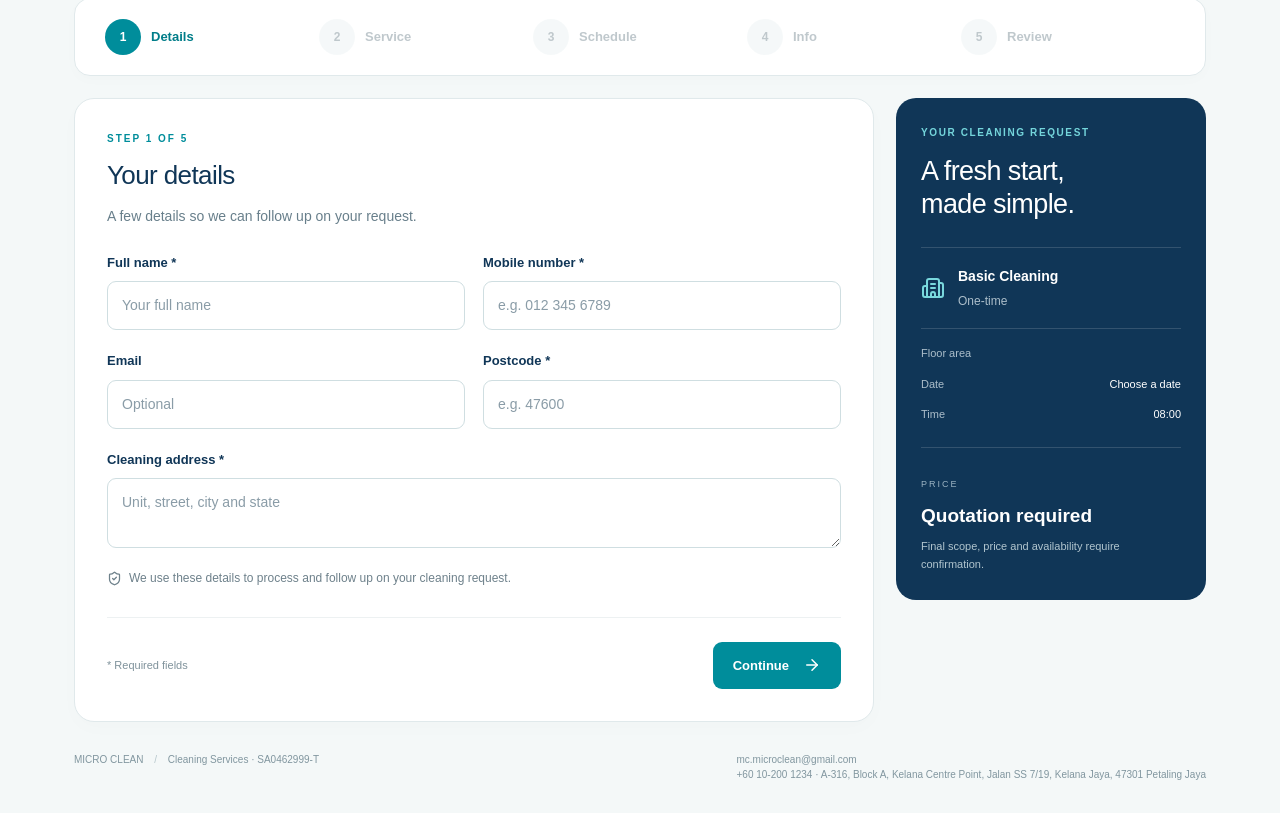
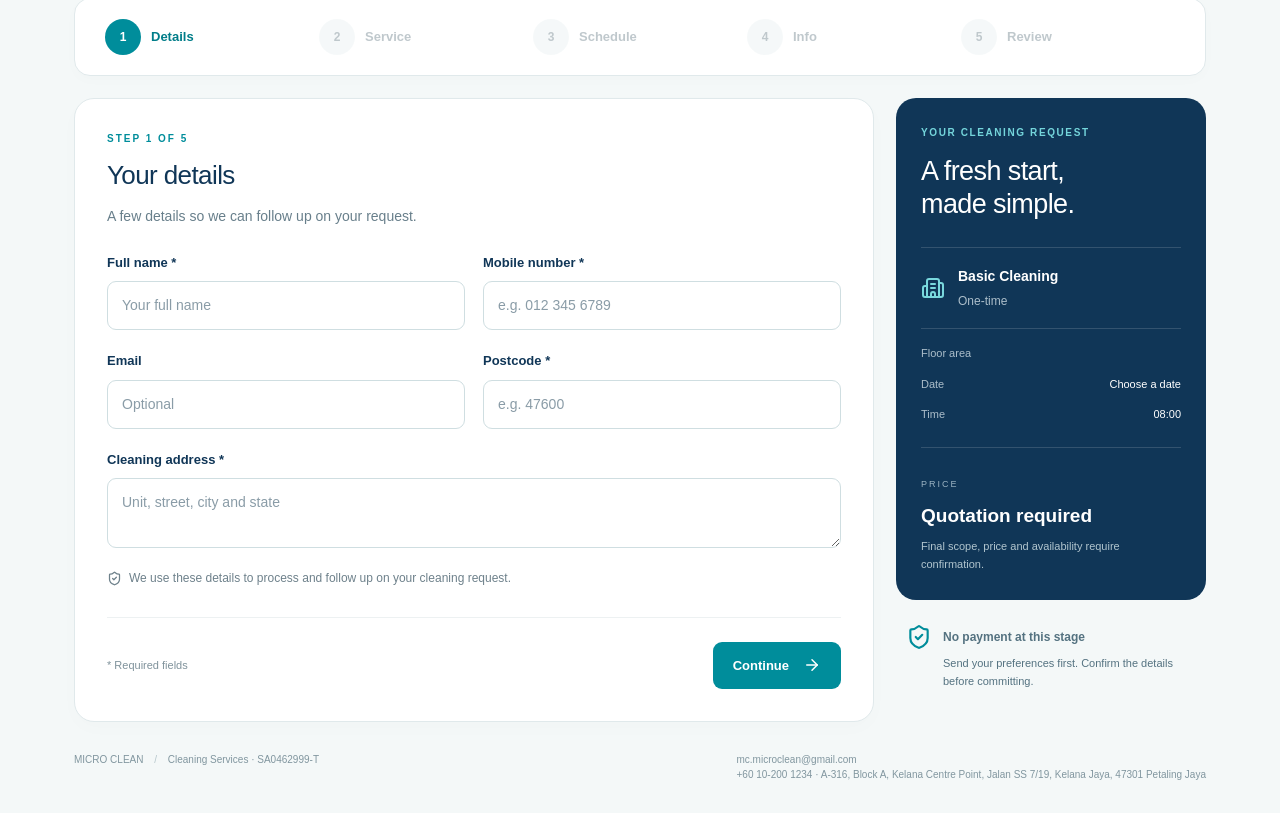
Before and after one commit to Wajid-DebugTech/Micro-Clean-Booking-App, a Next.js app in the folder micro-clean/: page / in a window 1280 px wide. Shown: the part 417-1230 px from the top of the page. Built offline with nearby package versions, Linux system fonts and the light colour scheme.

Commit message:
added aside note to form wizard

```diff
--- a/micro-clean/src/app/globals.css
+++ b/micro-clean/src/app/globals.css
@@ -630,3 +630,24 @@ h3 {
     padding:12px;
     font-size:13px;
 }
+
+.aside-note {
+    color: #547280;
+    gap: 11px;
+    padding: 24px 10px;
+    display: flex;
+}
+
+.aside-note svg {
+    color: #008d9b;
+    flex-shrink: 0;
+}
+
+.aside-note strong {
+    font-size: 12px;
+}
+
+.aside-note p {
+    margin: 7px 0;
+    font-size: 11px;
+}
--- a/micro-clean/src/components/BookingForm/FormWizard.tsx
+++ b/micro-clean/src/components/BookingForm/FormWizard.tsx
@@ -1,6 +1,7 @@
 "use client";
 
 import { BookingProvider, useBooking } from "@/context/booking";
+import { ShieldCheck } from "lucide-react";
 import Steps from "./Steps";
 import SummaryCard from "./SummaryCard";
 import Step1 from "./Step1";
@@ -22,8 +23,20 @@ function WizardContent() {
           {step === 4 && <Step4 />}
           {step === 5 && <Step4 />}
         </section>
+
         <aside>
           <SummaryCard />
+
+          <div className="aside-note">
+            <ShieldCheck size={26} aria-hidden="true" />
+            <div>
+              <strong>No payment at this stage</strong>
+              <p>
+                Send your preferences first. Confirm the details before
+                committing.
+              </p>
+            </div>
+          </div>
         </aside>
       </div>
     </>
```
